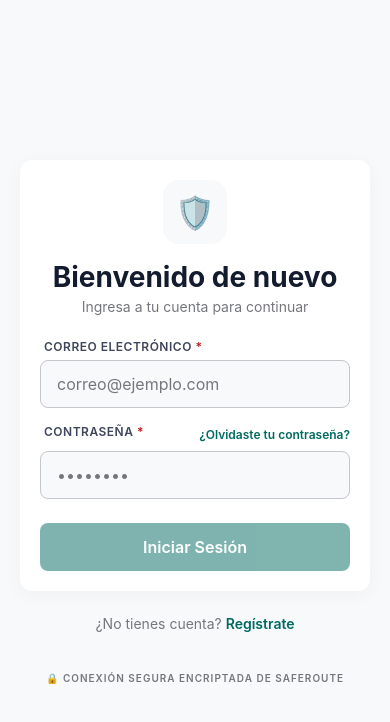
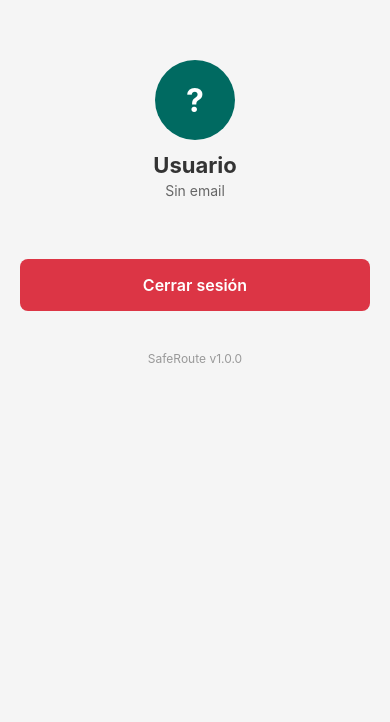
Before and after one commit to andresmoreno0609/saferoute-app, a React Native app: screen /ProfileScreen in a window 390 px wide. Shown: the top 722 px of the page. Built offline with nearby package versions, Linux system fonts and the light colour scheme.

Commit message:
fix: logout funcional - ProfileScreen con redirect y autoload de hijos

```diff
--- a/App.tsx
+++ b/App.tsx
@@ -14,6 +14,8 @@ import GuardianCompleteProfileScreen from './src/screens/guardian/CompleteProfil
 import GuardianChildrenScreen from './src/screens/guardian/ChildrenScreen';
 import ChildDetailScreen from './src/screens/guardian/ChildDetailScreen';
 import ChildFormScreen from './src/screens/guardian/ChildFormScreen';
+import GuardianNotificationsScreen from './src/screens/guardian/NotificationsScreen';
+import ProfileScreen from './src/screens/shared/ProfileScreen';
 
 const Stack = createNativeStackNavigator();
 
@@ -35,6 +37,8 @@ export default function App() {
           <Stack.Screen name="GuardianChildren" component={GuardianChildrenScreen} />
           <Stack.Screen name="ChildDetail" component={ChildDetailScreen} />
           <Stack.Screen name="ChildForm" component={ChildFormScreen} />
+          <Stack.Screen name="GuardianNotifications" component={GuardianNotificationsScreen} />
+          <Stack.Screen name="ProfileScreen" component={ProfileScreen} />
         </Stack.Navigator>
       </NavigationContainer>
     </SafeAreaProvider>
--- a/src/screens/guardian/ChildrenScreen.tsx
+++ b/src/screens/guardian/ChildrenScreen.tsx
@@ -2,9 +2,10 @@
 // Flujo 17 - Gestionar hijos/estudiantes
 
 import { View, Text, StyleSheet, FlatList, RefreshControl, Pressable, Alert } from 'react-native';
-import { useState, useEffect } from 'react';
+import { useState, useEffect, useCallback } from 'react';
 import AsyncStorage from '@react-native-async-storage/async-storage';
 import { SafeAreaView } from 'react-native-safe-area-context';
+import { useFocusEffect } from '@react-navigation/native';
 import { Card, Avatar, Badge, Button, Spinner, EmptyState } from '../../components';
 import { studentsApi, authApi } from '../../lib/api';
 import type { Student } from '../../types';
@@ -21,6 +22,15 @@ export default function GuardianChildrenScreen({ navigation }: { navigation?: an
   useEffect(() => {
     initAndLoad();
   }, []);
+
+  // Recargar al volver a la pantalla (cuando se crea un hijo)
+  useFocusEffect(
+    useCallback(() => {
+      if (guardianId) {
+        loadStudents(guardianId);
+      }
+    }, [guardianId])
+  );
 
   const initAndLoad = async () => {
     try {
@@ -82,7 +92,16 @@ export default function GuardianChildrenScreen({ navigation }: { navigation?: an
       }
 
       const data = await res.json();
-      setStudents(data || []);
+      // Map response to Student format
+      const mappedStudents = (data || []).map((item: any) => ({
+        id: item.studentId,
+        name: item.studentName,
+        grade: item.grade,
+        status: item.status || 'SIN_RUTA',
+        routeId: item.routeId,
+        routeName: item.routeName,
+      }));
+      setStudents(mappedStudents);
       setError('');
     } catch (err: any) {
       setError('Ocurrió un error al cargar');
--- a/src/screens/guardian/DashboardScreen.tsx
+++ b/src/screens/guardian/DashboardScreen.tsx
@@ -274,13 +274,15 @@ export default function GuardianDashboardScreen({ navigation }: Props) {
           <RefreshControl refreshing={refreshing} onRefresh={onRefresh} colors={['#006a61']} />
         }
       >
-        {/* Header */}
+        {/* Header: Avatar clickeable -> Perfil */}
         <View style={styles.header}>
           <View style={styles.headerLeft}>
             <Text style={styles.headerTitle}>SafeRoute</Text>
             <Text style={styles.headerSubtitle}>Hola, {user?.name?.split(' ')[0] || 'Usuario'}</Text>
           </View>
-          <Avatar uri={user?.photoUrl} name={user?.name || 'U'} />
+          <Pressable onPress={() => navigation?.navigate('ProfileScreen')}>
+            <Avatar uri={user?.photoUrl} name={user?.name || 'U'} />
+          </Pressable>
         </View>
 
         {/* Banner: Complete Profile (solo si incompleto) */}
--- a/src/screens/shared/ProfileScreen.tsx
+++ b/src/screens/shared/ProfileScreen.tsx
@@ -1,125 +1,125 @@
 // Shared: Profile Screen - SafeRoute
-// Flujo 20 - Perfil usuario (todas las vistas)
+// Simplified version
 
-import { View, Text, StyleSheet, ScrollView, Alert } from 'react-native';
-import { useState, useEffect } from 'react';
-import { useNavigation } from '@react-navigation/native-stack';
-import { Card, Button, Avatar, Input, Spinner } from '../../components';
-import { authApi, clearTokens } from '../../lib/api';
+import React, { useState, useEffect } from 'react';
+import { View, Text, StyleSheet, ScrollView, Alert, Pressable } from 'react-native';
+import AsyncStorage from '@react-native-async-storage/async-storage';
 import type { User } from '../../types';
 
-export default function ProfileScreen() {
-  const router = useRouter();
+const ACCESS_TOKEN_KEY = '@safeRouteAccessToken';
+const REFRESH_TOKEN_KEY = '@safeRouteRefreshToken';
+
+async function clearTokens() {
+  try {
+    await AsyncStorage.multiRemove([ACCESS_TOKEN_KEY, REFRESH_TOKEN_KEY]);
+  } catch (e) {
+    console.error('clearTokens error:', e);
+  }
+}
+
+interface Props {
+  navigation?: any;
+}
+
+export default function ProfileScreen({ navigation }: Props) {
   const [user, setUser] = useState<User | null>(null);
   const [loading, setLoading] = useState(true);
-  const [loggingOut, setLoggingOut] = useState(false);
 
   useEffect(() => {
     loadUser();
   }, []);
 
-  const loadUser = async () => {
+  async function loadUser() {
     try {
-      const data = await authApi.me();
-      setUser(data);
+      const token = await AsyncStorage.getItem(ACCESS_TOKEN_KEY);
+      if (!token) {
+        setLoading(false);
+        return;
+      }
+
+      const res = await fetch('http://192.168.1.6:8080/api/v1/auth/me', {
+        headers: { Authorization: `Bearer ${token}` },
+      });
+
+      if (res.ok) {
+        const data = await res.json();
+        setUser(data);
+      }
     } catch (err) {
-      console.error(err);
+      console.error('loadUser error:', err);
     } finally {
       setLoading(false);
     }
-  };
+  }
 
-  const handleLogout = async () => {
+  async function handleLogout() {
     Alert.alert(
       'Cerrar sesión',
-      '¿Estás seguro de que deseas cerrar sesión?',
+      '¿Seguris?',
       [
         { text: 'Cancelar', style: 'cancel' },
         {
-          text: 'Cerrar sesión',
+          text: 'Sí, salir',
           style: 'destructive',
           onPress: async () => {
-            setLoggingOut(true);
             try {
-              await authApi.logout();
+              // Llamar al backend
+              const token = await AsyncStorage.getItem(ACCESS_TOKEN_KEY);
+              await fetch('http://192.168.1.6:8080/api/v1/auth/logout', {
+                method: 'POST',
+                headers: {
+                  'Content-Type': 'application/json',
+                  Authorization: `Bearer ${token}`,
+                },
+              });
+            } catch (err) {
+              console.error('Logout API error:', err);
+            } finally {
               await clearTokens();
-              router.replace('/login');
-            } catch (err) {
-              // Still clear tokens and redirect
-              await clearTokens();
-              router.replace('/login');
-            } finally {
-              setLoggingOut(false);
+              // Ir al login usando reset
+              if (navigation) {
+                navigation.reset({
+                  index: 0,
+                  routes: [{ name: 'Login' }],
+                });
+              }
             }
           },
         },
       ]
     );
-  };
+  }
 
   if (loading) {
-    return <Spinner />;
+    return (
+      <View style={styles.container}>
+        <Text>Cargando...</Text>
+      </View>
+    );
   }
 
-  const role = user?.roles[0] || 'GUARDIAN';
+  return (
+    <ScrollView style={styles.container}>
+      <View style={styles.content}>
+        {/* Header */}
+        <View style={styles.header}>
+          <View style={styles.avatar}>
+            <Text style={styles.avatarText}>
+              {user?.name?.charAt(0) || '?'}
+            </Text>
+          </View>
+          <Text style={styles.name}>{user?.name || 'Usuario'}</Text>
+          <Text style={styles.email}>{user?.email || 'Sin email'}</Text>
+        </View>
 
-  return (
-    <ScrollView style={styles.container} contentContainerStyle={styles.content}>
-      {/* Profile Header */}
-      <Card style={styles.profileCard}>
-        <Avatar name={user?.name || ''} size="lg" />
-        <Text style={styles.name}>{user?.name}</Text>
-        <Text style={styles.email}>{user?.email}</Text>
-        <View style={styles.roles}>
-          {user?.roles.map((r) => (
-            <View key={r} style={styles.roleBadge}>
-              <Text style={styles.roleText}>{r}</Text>
-            </View>
-          ))}
-        </View>
-      </Card>
+        {/* Logout Button */}
+        <Pressable style={styles.logoutButton} onPress={handleLogout}>
+          <Text style={styles.logoutText}>Cerrar sesión</Text>
+        </Pressable>
 
-      {/* Profile Sections by Role */}
-      <Card style={styles.sectionCard}>
-        <Text style={styles.sectionTitle}>Información de perfil</Text>
-
-        {role === 'DRIVER' && (
-          <Button
-            title="Completar datos del conductor"
-            variant="outline"
-            onPress={() => router.push('/driver/complete-profile')}
-          />
-        )}
-
-        {role === 'GUARDIAN' && (
-          <Button
-            title="Completar datos de contacto"
-            variant="outline"
-            onPress={() => router.push('/guardian/complete-profile')}
-          />
-        )}
-
-        <Button
-          title="Cambiar contraseña"
-          variant="ghost"
-          onPress={() => router.push('/change-password')}
-        />
-      </Card>
-
-      {/* App Info */}
-      <Card style={styles.infoCard}>
-        <Text style={styles.sectionTitle}>Acerca de la app</Text>
-        <Text style={styles.infoText}>SafeRoute v1.0.0</Text>
-        <Text style={styles.infoText}>Sistema de rutas escolares</Text>
-      </Card>
-
-      {/* Logout */}
-      <Button
-        title="Cerrar sesión"
-        variant="outline"
-        onPress={handleLogout}
-        loading={loggingOut}
-      />
+        {/* Version */}
+        <Text style={styles.version}>SafeRoute v1.0.0</Text>
+      </View>
     </ScrollView>
   );
 }
@@ -127,56 +127,56 @@ export default function ProfileScreen() {
 const styles = StyleSheet.create({
   container: {
     flex: 1,
-    backgroundColor: '#f9fafb',
+    backgroundColor: '#f5f5f5',
   },
   content: {
-    padding: 16,
-    gap: 16,
+    padding: 20,
   },
-  profileCard: {
+  header: {
     alignItems: 'center',
-    gap: 8,
-    padding: 24,
+    marginBottom: 40,
+    marginTop: 40,
+  },
+  avatar: {
+    width: 80,
+    height: 80,
+    borderRadius: 40,
+    backgroundColor: '#006a61',
+    justifyContent: 'center',
+    alignItems: 'center',
+    marginBottom: 12,
+  },
+  avatarText: {
+    color: '#fff',
+    fontSize: 32,
+    fontWeight: 'bold',
   },
   name: {
-    fontSize: 24,
-    fontWeight: '700',
-    color: '#111827',
+    fontSize: 22,
+    fontWeight: 'bold',
+    color: '#333',
+    marginBottom: 4,
   },
   email: {
     fontSize: 14,
-    color: '#6b7280',
+    color: '#666',
   },
-  roles: {
-    flexDirection: 'row',
-    gap: 8,
-    marginTop: 8,
+  logoutButton: {
+    backgroundColor: '#dc3545',
+    padding: 16,
+    borderRadius: 8,
+    alignItems: 'center',
+    marginTop: 20,
   },
-  roleBadge: {
-    backgroundColor: '#dbeafe',
-    paddingHorizontal: 12,
-    paddingVertical: 4,
-    borderRadius: 12,
-  },
-  roleText: {
-    fontSize: 12,
-    fontWeight: '600',
-    color: '#1d4ed8',
-  },
-  sectionCard: {
-    gap: 12,
-  },
-  sectionTitle: {
+  logoutText: {
+    color: '#fff',
     fontSize: 16,
     fontWeight: '600',
-    color: '#111827',
-    marginBottom: 8,
   },
-  infoCard: {
-    gap: 4,
-  },
-  infoText: {
-    fontSize: 14,
-    color: '#6b7280',
+  version: {
+    textAlign: 'center',
+    marginTop: 40,
+    color: '#999',
+    fontSize: 12,
   },
 });
```
